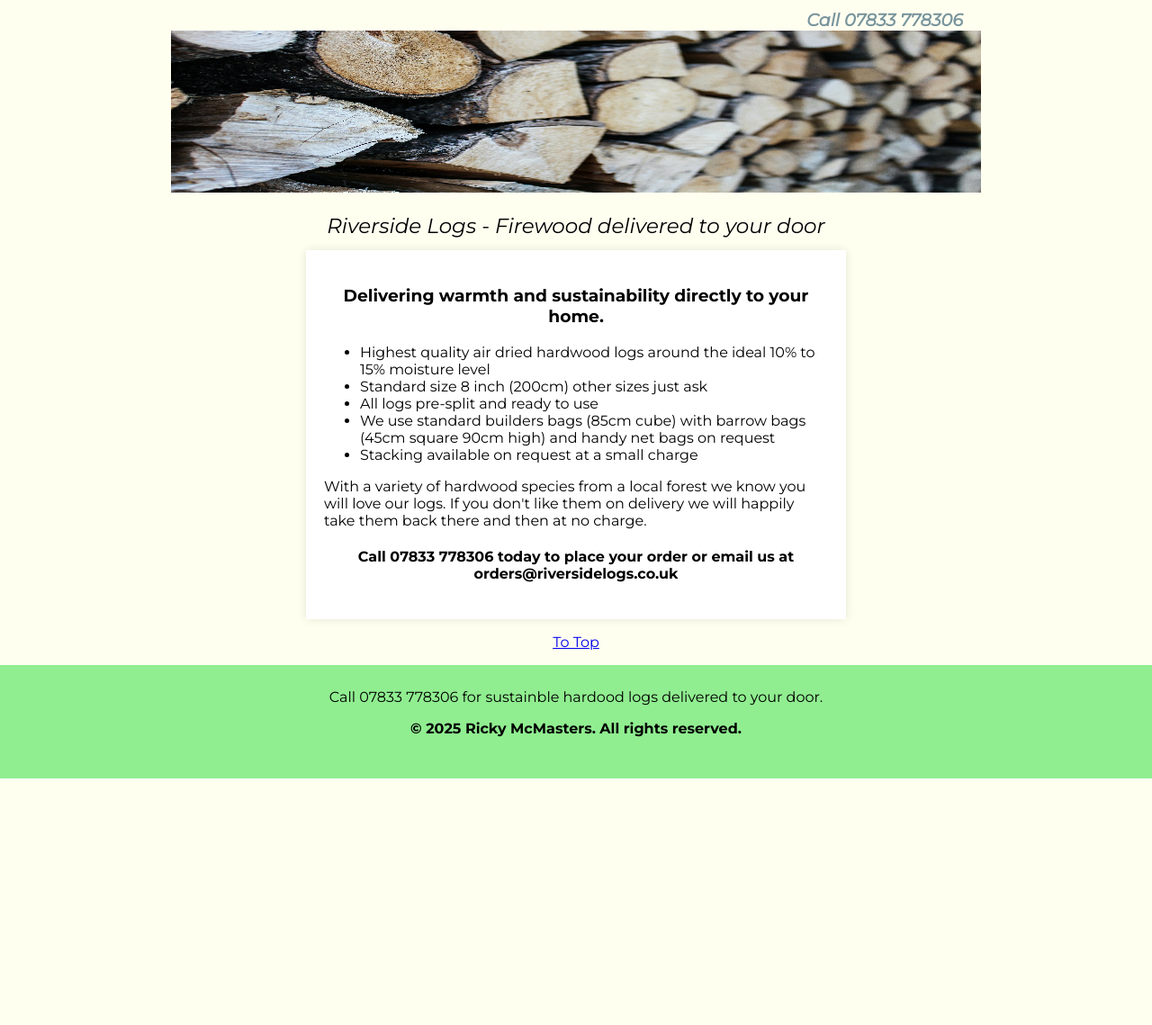
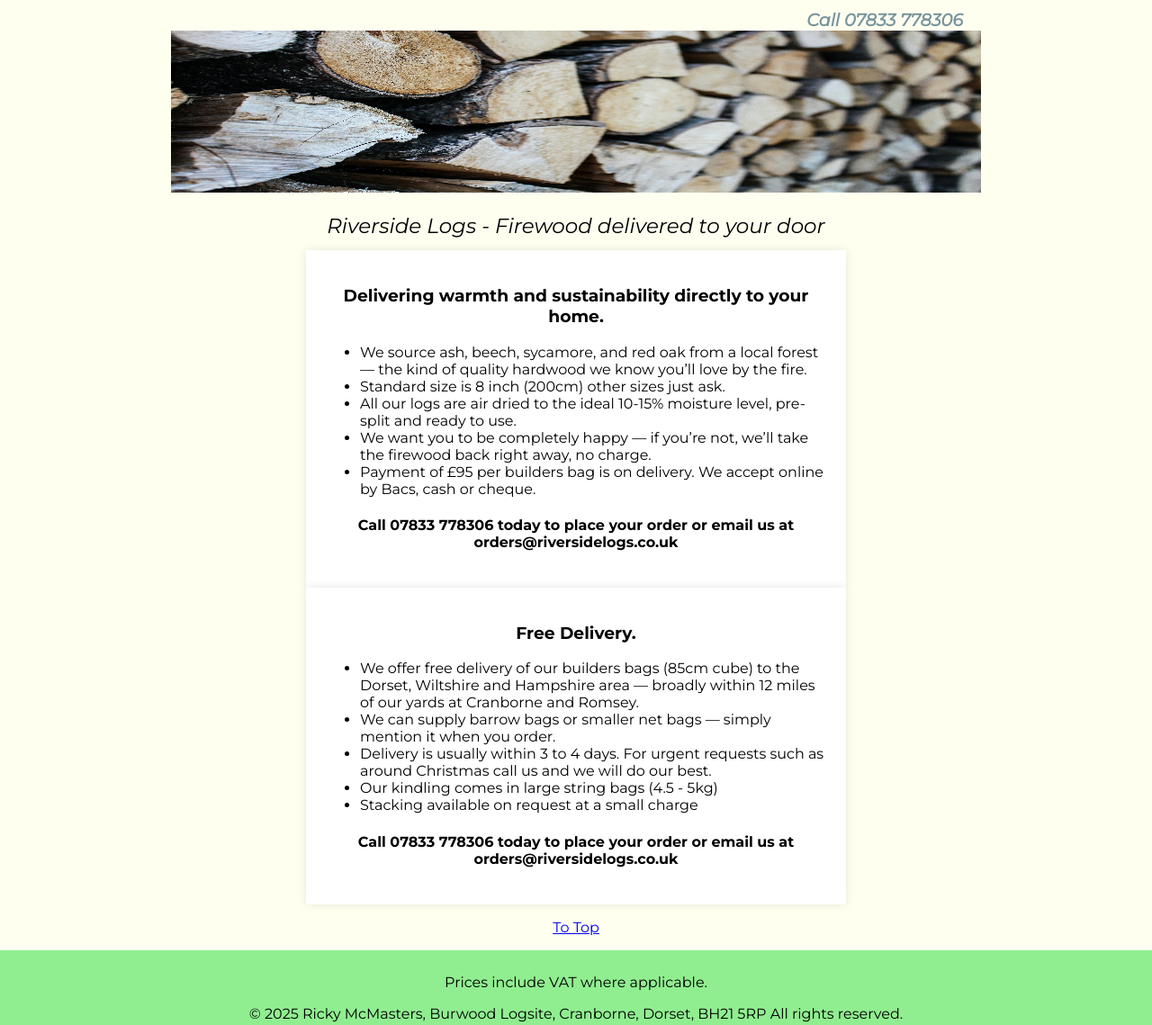
Before and after one commit to wightryder/riversidelogs, a plain HTML site: page index.html in a window 1280 px wide. Shown: the whole page at 90% size. Before the commit the page ends 865 px from the top, so only its background shows below. Drawn offline with Linux system fonts and the light colour scheme; files whose address does not match are found by name.

Commit message:
Production text

```diff
--- a/index.html
+++ b/index.html
@@ -44,14 +44,24 @@
         <article class="feature-item">
             <h3>Delivering warmth and sustainability directly to your home.</h3>
             <ul>
-              <li>Highest quality air dried hardwood logs around the ideal 10% to 15% moisture level</li>
-              <li>Standard size 8 inch (200cm) other sizes just ask</li>
-              <li>All logs pre-split and ready to use</li>
-              <li>We use standard builders bags (85cm cube) with barrow bags (45cm square 90cm high) and handy net bags on request</li>
+              <li>We source ash, beech, sycamore, and red oak from a local forest — the kind of quality hardwood we know you’ll love by the fire.</li>
+              <li>Standard size is 8 inch (200cm) other sizes just ask.</li>
+              <li>All our logs are air dried to the ideal 10-15% moisture level, pre-split and ready to use.</li>
+              <li>We want you to be completely happy — if you’re not, we’ll take the firewood back right away, no charge.</li>
+              <li>Payment of £95 per builders bag is on delivery. We accept online by Bacs, cash or cheque.</li>
+            </ul>
+            <h4>Call 07833 778306 today to place your order or email us at orders@riversidelogs.co.uk</h4>
+        </article>
+
+        <article class="feature-item">
+            <h3>Free Delivery.</h3>
+            <ul>
+              <li>We offer free delivery of our builders bags (85cm cube) to the Dorset, Wiltshire and Hampshire area — broadly within 12 miles of our yards at Cranborne and Romsey.</li>
+              <li>We can supply barrow bags or smaller net bags — simply mention it when you order.</li>
+              <li>Delivery is usually within 3 to 4 days. For urgent requests such as around Christmas call us and we will do our best.</li>
+              <li>Our kindling comes in large string bags (4.5 - 5kg)</li>
               <li>Stacking available on request at a small charge</li>
             </ul>
-            <p>With a variety of  hardwood species from a local forest we know you will love our logs. If you don't like them on delivery we will happily take them back there and then at no charge.</p>
-            <p></p>
             <h4>Call 07833 778306 today to place your order or email us at orders@riversidelogs.co.uk</h4>
         </article>
 
@@ -61,16 +71,14 @@
     <footer>
     	<div class="item-footer">
            <!-- <h5>Website under develoment- come back soon.</h5> -->
-    		<p><stong>Call 07833 778306 for sustainble hardood logs delivered to your door.<strong></p>
-    		<p>&copy; 2025 Ricky McMasters. All&nbsp;rights&nbsp;reserved.</p>
+    		<p>Prices include VAT where applicable.</p>
+    		<p>&copy; 2025 Ricky McMasters, Burwood Logsite, Cranborne, Dorset, BH21 5RP All&nbsp;rights&nbsp;reserved.</p>
+
             <!--<p>HCPC&nbsp;Registered&nbsp;No&nbsp;CH33419.</p>-->
     	</div>
     </footer>
 <!--
-<script
-    src="https://challenges.cloudflare.com/turnstile/v0/api.js" defer>
-</script>
-<script data-goatcounter="https://georginafootcare.goatcounter.com/count"
+<script data-goatcounter="https://riversdelogs.goatcounter.com/count"
         async src="//gc.zgo.at/count.js">
 </script>
 -->
```
